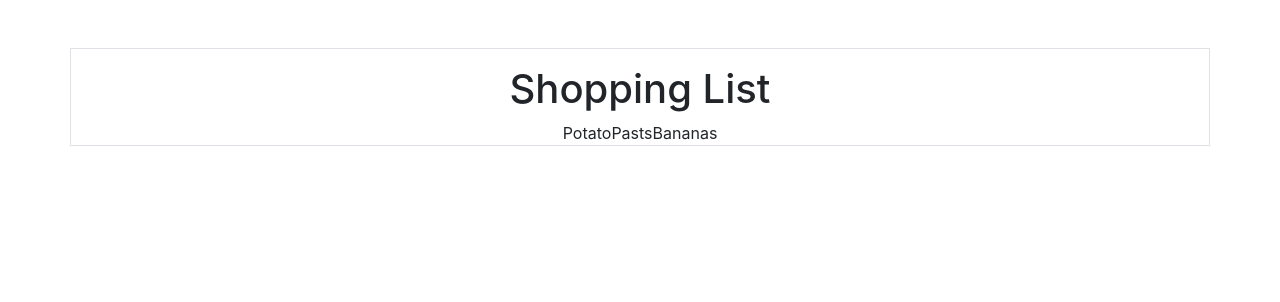
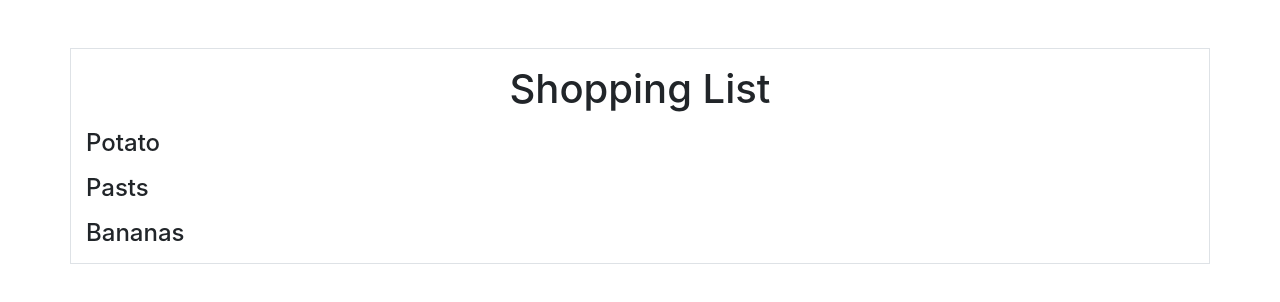
Before and after one commit to slvDev/shopping-basket, a React (Create React App) app: page / in a window 1280 px wide. Shown: the top 302 px of the page. Built offline with nearby package versions, Linux system fonts and the light colour scheme.

Commit message:
fix product, css styling

```diff
--- a/src/Components/App.js
+++ b/src/Components/App.js
@@ -22,7 +22,7 @@ class App extends Component {
 
     render() {
         return (
-            <div className="container border text-center mt-5">
+            <div className="container border mt-5">
                 <Header />
                 <ProductList products={this.state.products} />
             </div>
--- a/src/Components/Header.js
+++ b/src/Components/Header.js
@@ -2,7 +2,7 @@ import React from 'react'
 
 const Header = () => {
     return(
-        <div className="mt-3">
+        <div className="text-center mt-3">
             <h1>Shopping List</h1>
         </div>
     )
--- a/src/Components/Product.js
+++ b/src/Components/Product.js
@@ -2,7 +2,11 @@ import React from 'react'
 
 const Product = (props) => {
     return (
-        <span>{props.name}</span>
+        <div className="my-3">
+            <span className="h4">
+                {props.name}
+            </span>
+        </div>
     )
 }
 
```
